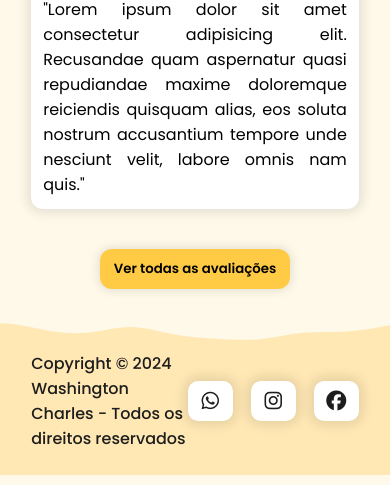
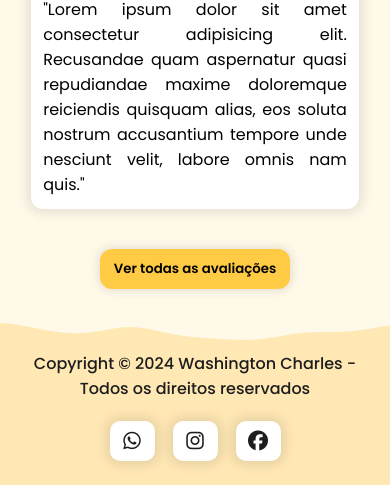
Before and after one commit to washingtoncharles/landingfood, a plain HTML site: page index.html in a window 390 px wide. Shown: the part 3762-4247 px from the top of the page. Drawn offline with nearby package versions, Linux system fonts and the light colour scheme.

Commit message:
feat: add mobile footer

```diff
--- a/src/styles/mobile.css
+++ b/src/styles/mobile.css
@@ -116,6 +116,16 @@
     flex-direction: column;
     align-items: center
   }
+
+  /* FOOTER */
+  #footer-items {
+    flex-direction: column;
+    gap: 20px;
+  }
+
+  #footer-items .copyright {
+    text-align: center;
+  }
 }
 
 
```
